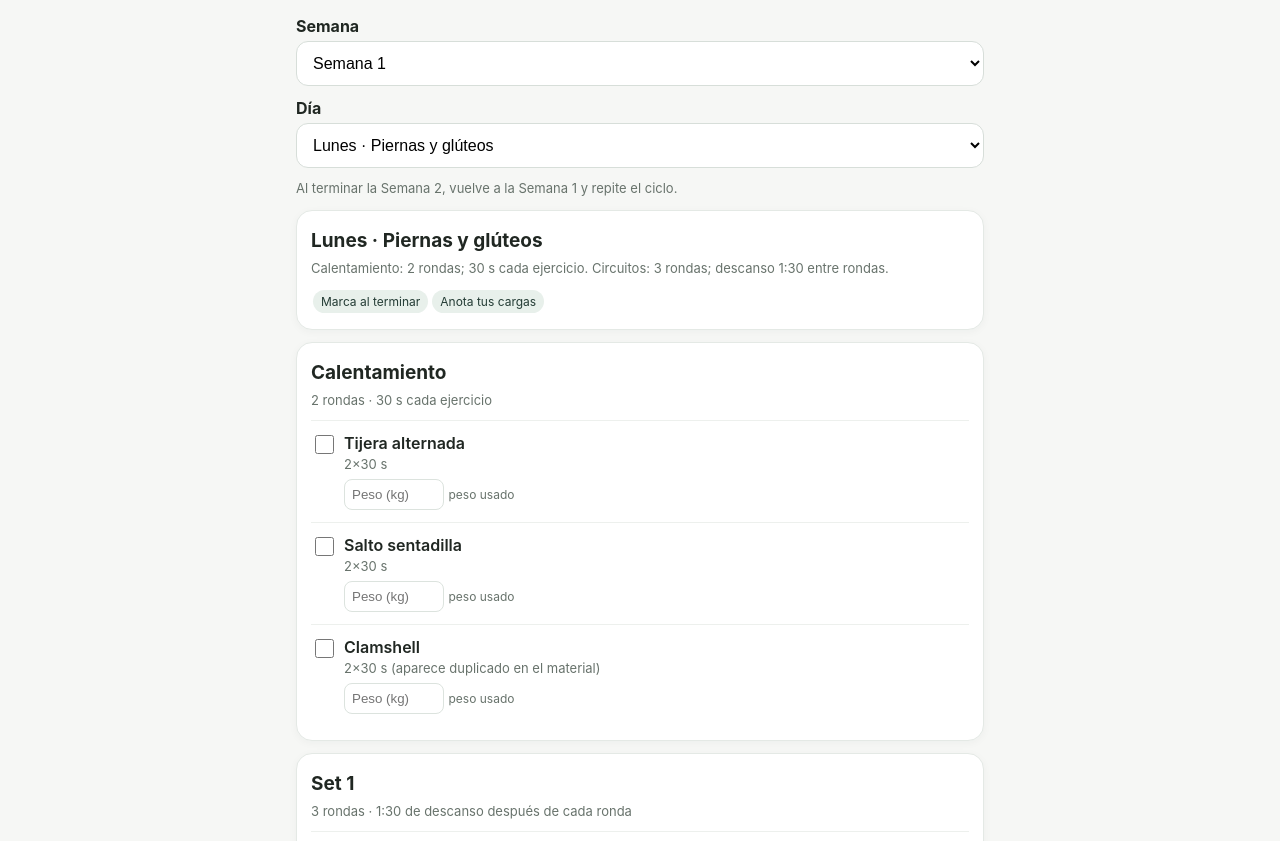
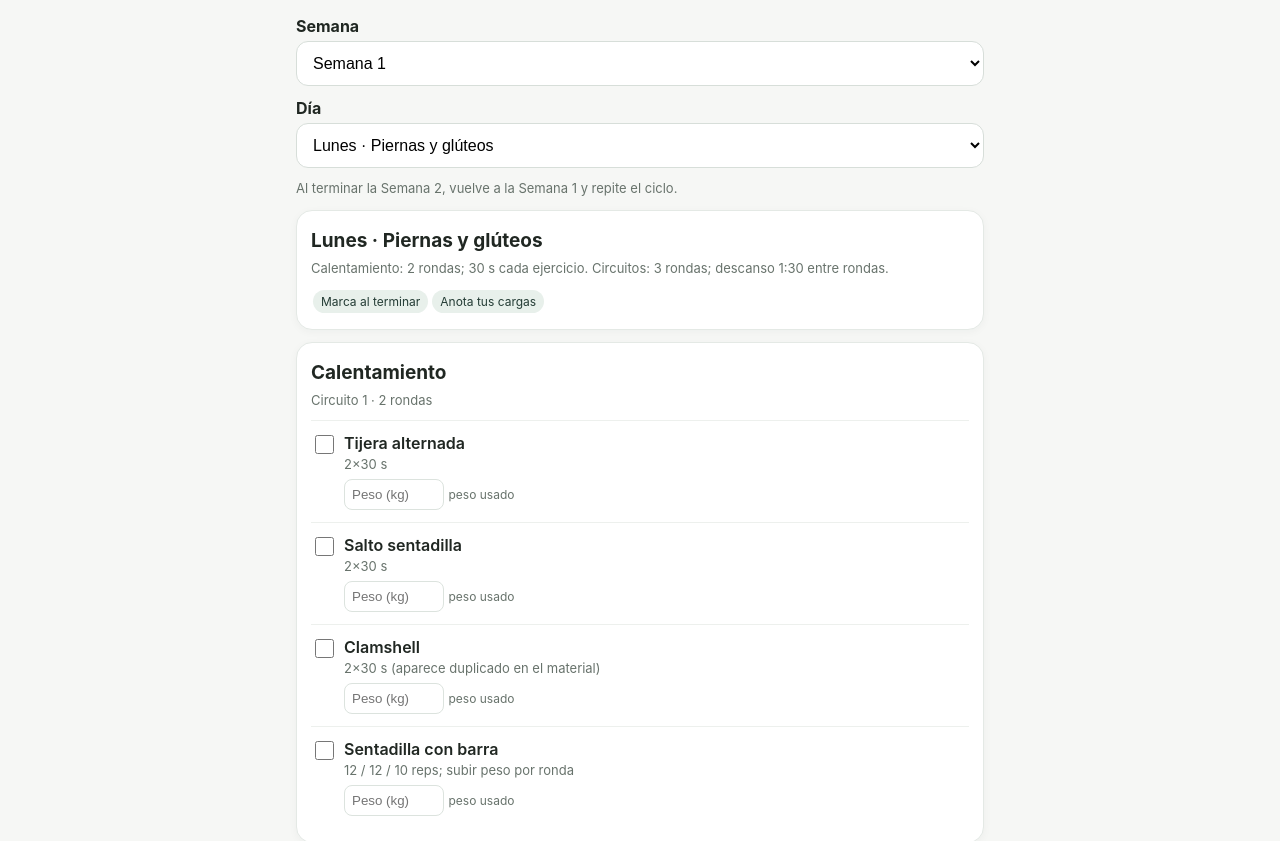
Before and after one commit to camilagarces95-cmd/mi-entrenamiento, a plain HTML site: page index.html in a window 1280 px wide. Shown: the part 95-936 px from the top of the page. Drawn offline with Linux system fonts and the light colour scheme.

Commit message:
Separar cada día por calentamiento, sets, finisher y estiramiento

```diff
--- a/index.html
+++ b/index.html
@@ -92,33 +92,36 @@ const explanations = {
 // Cada número indica cuántos ejercicios consecutivos pertenecen al bloque.
 const sectionPlan = [
 [
-[{title:"Calentamiento",count:3,meta:"2 rondas · 30 s cada ejercicio"},{title:"Set 1",count:1,meta:"3 rondas · 1:30 de descanso después de cada ronda"},{title:"Set 2",count:2,meta:"3 rondas · 1:30 de descanso después de cada ronda"},{title:"Set 3",count:2,meta:"3 rondas · 1:30 de descanso después de cada ronda"},{title:"Finisher",count:1,meta:"2 rondas · sin descanso"}],
-[{title:"Calentamiento",count:4,meta:"2 rondas · 30 s cada ejercicio"},{title:"Set 1",count:3,meta:"3 rondas · 1 min de descanso después de cada ronda"},{title:"Set 2",count:3,meta:"3 rondas · 1 min de descanso después de cada ronda"},{title:"Set 3",count:3,meta:"3 rondas · 1 min de descanso después de cada ronda"},{title:"Set 4",count:3,meta:"3 rondas · 1 min de descanso después de cada ronda"},{title:"Finisher",count:1,meta:"1 ronda"},{title:"Cardio",count:1,meta:"25 min"}],
-[{title:"Calentamiento",count:4,meta:"2 rondas · 30 s cada ejercicio"},{title:"Set 1",count:3,meta:"3 rondas · 1 min de descanso"},{title:"Set 2",count:2,meta:"3 rondas · 1 min de descanso"},{title:"Finisher",count:1,meta:"Sin descanso"}],
-[{title:"Calentamiento",count:4,meta:"2 rondas · 30 s cada ejercicio"},{title:"Set 1",count:3,meta:"3 rondas · 1 min de descanso después de cada ronda"},{title:"Set 2",count:3,meta:"3 rondas · 1 min de descanso después de cada ronda"},{title:"Set 3",count:2,meta:"3 rondas · 1 min de descanso después de cada ronda"},{title:"Set 4",count:3,meta:"3 rondas · 1 min de descanso después de cada ronda"},{title:"Finisher",count:1,meta:"1 ronda"},{title:"Cardio",count:1,meta:"25 min"}],
-[{title:"Calentamiento",count:3,meta:"2 rondas · 30 s cada ejercicio"},{title:"Set 1",count:2,meta:"3 rondas · 1:30 de descanso después de cada ronda"},{title:"Set 2",count:2,meta:"4 rondas · 1:30 de descanso después de cada ronda"},{title:"Set 3",count:2,meta:"3 rondas · 1:30 de descanso después de cada ronda"},{title:"Finisher",count:1,meta:"2 rondas · sin descanso"}],
-[{title:"Calentamiento",count:4,meta:"2 rondas"},{title:"Set 1",count:6,meta:"3 rondas · 1 min de descanso"},{title:"Cardio",count:1,meta:"25 min caminadora"}]
+[{title:"Calentamiento",count:4,meta:"Circuito 1 · 2 rondas"},{title:"Set 1",count:1,meta:"Circuito 1 · 3 rondas · descanso 1:30 después de cada ronda"},{title:"Set 2",count:2,meta:"Circuito 1 · 3 rondas · descanso 1:30 después de cada ronda"},{title:"Set 3",count:2,meta:"Circuito 1 · 3 rondas · descanso 1:30 después de cada ronda"},{title:"Finisher",count:3,meta:"Circuito 1 · 2 rondas · sin descanso"},{title:"Estiramiento",count:4,meta:"Circuito 1 · 3 rondas"}],
+[{title:"Calentamiento",count:4,meta:"Circuito 1 · 2 rondas"},{title:"Set 1",count:3,meta:"Circuito 1 · 3 rondas · descanso 1 min después de cada ronda"},{title:"Set 2",count:3,meta:"Circuito 1 · 3 rondas · descanso 1 min después de cada ronda"},{title:"Set 3",count:3,meta:"Circuito 1 · 3 rondas · descanso 1 min después de cada ronda"},{title:"Set 4",count:3,meta:"Circuito 1 · 3 rondas · descanso 1 min después de cada ronda"},{title:"Finisher",count:1,meta:"Circuito 1 · 1 ronda"},{title:"Cardio",count:1,meta:"25 min"},{title:"Estiramiento",count:4,meta:"Circuito 1 · 2 rondas"}],
+[{title:"Calentamiento",count:4,meta:"Circuito 1 · 2 rondas"},{title:"Set 1",count:4,meta:"Circuito 1 · 3 rondas · descanso 1 min"},{title:"Set 2",count:4,meta:"Circuito 1 · 3 rondas · descanso 1 min"},{title:"Finisher",count:2,meta:"Circuito 1 · sin descanso"},{title:"Estiramiento",count:5,meta:"Circuito 1 · 3 rondas"}],
+[{title:"Calentamiento",count:4,meta:"Circuito 1 · 2 rondas"},{title:"Set 1",count:3,meta:"Circuito 1 · 3 rondas · descanso 1 min después de cada ronda"},{title:"Set 2",count:3,meta:"Circuito 1 · 3 rondas · descanso 1 min después de cada ronda"},{title:"Set 3",count:2,meta:"Circuito 1 · 3 rondas · descanso 1 min después de cada ronda"},{title:"Set 4",count:3,meta:"Circuito 1 · 3 rondas · descanso 1 min después de cada ronda"},{title:"Finisher",count:1,meta:"Circuito 1 · 1 ronda"},{title:"Cardio",count:1,meta:"25 min"},{title:"Estiramiento",count:4,meta:"Circuito 1 · 2 rondas"}],
+[{title:"Calentamiento",count:4,meta:"Circuito 1 · 2 rondas"},{title:"Set 1",count:2,meta:"Circuito 1 · 3 rondas · descanso 1:30 después de cada ronda"},{title:"Set 2",count:2,meta:"Circuito 1 · 4 rondas · descanso 1:30 después de cada ronda"},{title:"Set 3",count:2,meta:"Circuito 1 · 3 rondas · descanso 1:30 después de cada ronda"},{title:"Finisher",count:2,meta:"Circuito 1 · 2 rondas · sin descanso"},{title:"Estiramiento",count:5,meta:"Circuito 1 · 3 rondas"}],
+[{title:"Calentamiento",count:4,meta:"Circuito 1 · 2 rondas"},{title:"Set 1",count:6,meta:"Circuito 1 · 3 rondas · descanso 1 min"},{title:"Cardio",count:1,meta:"25 min caminadora"}]
 ],
 [
-[{title:"Calentamiento",count:4,meta:"2 rondas"},{title:"Set 1",count:2,meta:"3 rondas · 1:30 de descanso después de cada ronda"},{title:"Set 2",count:1,meta:"3 rondas"},{title:"Set 3",count:2,meta:"3 rondas · 1:30 de descanso después de cada ronda"},{title:"Set 4",count:2,meta:"3 rondas · 1:30 de descanso después de cada ronda"},{title:"Finisher",count:1,meta:"1 ronda · sin descanso"}],
-[{title:"Calentamiento",count:4,meta:"2 rondas"},{title:"Set 1",count:3,meta:"3 rondas · 1 min de descanso después de cada ronda"},{title:"Set 2",count:3,meta:"3 rondas · 1 min de descanso después de cada ronda"},{title:"Set 3",count:3,meta:"3 rondas · 1 min de descanso después de cada ronda"},{title:"Set 4",count:4,meta:"3 rondas · 1 min de descanso después de cada ronda"}],
-[{title:"Calentamiento",count:4,meta:"2 rondas · 30 s cada ejercicio"},{title:"Set 1",count:4,meta:"3 rondas · 1 min de descanso"},{title:"Set 2",count:4,meta:"3 rondas · 1 min de descanso"},{title:"Finisher",count:1,meta:"2 rondas · sin descanso"}],
-[{title:"Calentamiento",count:4,meta:"2 rondas"},{title:"Set 1",count:2,meta:"3 rondas · 1 min de descanso después de cada ronda"},{title:"Set 2",count:2,meta:"3 rondas · 1 min de descanso después de cada ronda"},{title:"Set 3",count:1,meta:"3 rondas · 1 min de descanso después de cada ronda"},{title:"Set 4",count:2,meta:"3 rondas · 1 min de descanso después de cada ronda"},{title:"Set 5",count:4,meta:"3 rondas · 1 min de descanso después de cada ronda"}],
-[{title:"Calentamiento",count:4,meta:"2 rondas"},{title:"Set 1",count:1,meta:"4 rondas · 1:30 de descanso"},{title:"Set 2",count:2,meta:"3 rondas"},{title:"Set 3",count:2,meta:"3 rondas · 1:30 de descanso"},{title:"Set 4",count:1,meta:"3 rondas · 1:30 de descanso"},{title:"Finisher",count:1,meta:"2 rondas · sin descanso"}],
-[{title:"Calentamiento",count:4,meta:"2 rondas"},{title:"Set 1",count:6,meta:"3 rondas · 1 min de descanso"},{title:"Cardio",count:1,meta:"25 min caminadora"}]
+[{title:"Calentamiento",count:5,meta:"Circuito 1 · 2 rondas"},{title:"Set 1",count:2,meta:"Circuito 1 · 3 rondas · descanso 1:30 después de cada ronda"},{title:"Set 2",count:1,meta:"Circuito 1 · 3 rondas"},{title:"Set 3",count:2,meta:"Circuito 1 · 3 rondas · descanso 1:30 después de cada ronda"},{title:"Set 4",count:2,meta:"Circuito 1 · 3 rondas · descanso 1:30 después de cada ronda"},{title:"Finisher",count:1,meta:"Circuito 1 · 1 ronda · sin descanso"},{title:"Estiramiento",count:4,meta:"Circuito 1 · 3 rondas"}],
+[{title:"Calentamiento",count:5,meta:"Circuito 1 · 2 rondas"},{title:"Set 1",count:3,meta:"Circuito 1 · 3 rondas · descanso 1 min después de cada ronda"},{title:"Set 2",count:3,meta:"Circuito 1 · 3 rondas · descanso 1 min después de cada ronda"},{title:"Set 3",count:3,meta:"Circuito 1 · 3 rondas · descanso 1 min después de cada ronda"},{title:"Set 4",count:4,meta:"Circuito 1 · 3 rondas · descanso 1 min después de cada ronda"},{title:"Estiramiento",count:4,meta:"Circuito 1 · 2 rondas"}],
+[{title:"Calentamiento",count:4,meta:"Circuito 1 · 2 rondas"},{title:"Set 1",count:4,meta:"Circuito 1 · 3 rondas · descanso 1 min"},{title:"Set 2",count:4,meta:"Circuito 1 · 3 rondas · descanso 1 min"},{title:"Finisher",count:2,meta:"Circuito 1 · 2 rondas · sin descanso"},{title:"Estiramiento",count:4,meta:"Circuito 1 · 3 rondas"}],
+[{title:"Calentamiento",count:5,meta:"Circuito 1 · 2 rondas"},{title:"Set 1",count:2,meta:"Circuito 1 · 3 rondas · descanso 1 min después de cada ronda"},{title:"Set 2",count:2,meta:"Circuito 1 · 3 rondas · descanso 1 min después de cada ronda"},{title:"Set 3",count:1,meta:"Circuito 1 · 3 rondas · descanso 1 min después de cada ronda"},{title:"Set 4",count:2,meta:"Circuito 1 · 3 rondas · descanso 1 min después de cada ronda"},{title:"Set 5",count:4,meta:"Circuito 1 · 3 rondas · descanso 1 min después de cada ronda"},{title:"Estiramiento",count:4,meta:"Circuito 1 · 2 rondas"}],
+[{title:"Calentamiento",count:5,meta:"Circuito 1 · 2 rondas"},{title:"Set 1",count:1,meta:"Circuito 1 · 4 rondas · descanso indicado 1:30"},{title:"Set 2",count:2,meta:"Circuito 1 · 3 rondas"},{title:"Set 3",count:2,meta:"Circuito 1 · 3 rondas · descanso indicado 1:30"},{title:"Set 4",count:1,meta:"Circuito 1 · 3 rondas · descanso indicado 1:30"},{title:"Finisher",count:2,meta:"Circuito 1 · 2 rondas · sin descanso"},{title:"Estiramiento",count:4,meta:"Circuito 1 · 3 rondas"}],
+[{title:"Calentamiento",count:4,meta:"Circuito 1 · 2 rondas"},{title:"Set 1",count:6,meta:"Circuito 1 · 3 rondas · descanso 1 min"},{title:"Cardio",count:1,meta:"25 min caminadora"}]
 ]
 ];
 
 const days=document.getElementById('day'),week=document.getElementById('week'),out=document.getElementById('workout');
 function key(){return 'mi-entrenamiento-'+week.value+'-'+days.value}
 function renderDays(){days.innerHTML='';data[+week.value].forEach((d,i)=>{let o=document.createElement('option');o.value=i;o.textContent=d[0];days.append(o)});days.value='0';render()}
-function render(){let d=data[+week.value][+days.value];let saved=JSON.parse(localStorage.getItem(key())||'{}');out.innerHTML=`<section class="card"><h2>${d[0]}</h2><div class="meta">${d[1]}</div><div><span class="tag">Marca al terminar</span><span class="tag">Anota tus cargas</span></div></section>`;
+function render(){
+let d=data[+week.value][+days.value];
+let saved=JSON.parse(localStorage.getItem(key())||'{}');
+out.innerHTML=`<section class="card"><h2>${d[0]}</h2><div class="meta">${d[1]}</div><div><span class="tag">Marca al terminar</span><span class="tag">Anota tus cargas</span></div></section>`;
 let exerciseIndex=0;
 sectionPlan[+week.value][+days.value].forEach(section=>{
 let block=document.createElement('section');block.className='card';
 block.innerHTML=`<h2>${section.title}</h2><div class="meta">${section.meta}</div>`;
 for(let n=0;n<section.count;n++){
-let raw=d[exerciseIndex+2]; if(raw===undefined) break;
+let raw=d[exerciseIndex+2];if(raw===undefined)break;
 let [name,detail]=raw.split('|');let id='e'+exerciseIndex;let val=saved[id]||{};
 let row=document.createElement('div');row.className='item';
 row.innerHTML=`<input type="checkbox" ${val.done?'checked':''} aria-label="Completado"><div><div class="name">${name}</div><div class="detail">${detail||''}</div>${explanations[name]?`<div class="explain"><b>Cómo hacerlo:</b> ${explanations[name]}</div>`:''}<input class="weight" placeholder="Peso (kg)" value="${val.weight||''}" aria-label="Peso usado"> <span class="note">peso usado</span></div>`;
@@ -128,14 +131,12 @@ cb.addEventListener('change',save);wt.addEventListener('input',save);block.appen
 }
 out.append(block);
 });
-// No dejar ejercicios fuera si un día tiene más elementos que los bloques definidos.
-if(exerciseIndex < d.length-2){
-let extra=document.createElement('section');extra.className='card';
-extra.innerHTML='<h2>Más ejercicios del día</h2><div class="meta">Se muestran en el orden original del plan</div>';
-while(exerciseIndex < d.length-2){
+if(exerciseIndex<d.length-2){
+let extra=document.createElement('section');extra.className='card';extra.innerHTML='<h2>Otros ejercicios</h2><div class="meta">Elementos restantes de la guía, en su orden original</div>';
+while(exerciseIndex<d.length-2){
 let raw=d[exerciseIndex+2];let [name,detail]=raw.split('|');let id='e'+exerciseIndex;let val=saved[id]||{};
 let row=document.createElement('div');row.className='item';
-row.innerHTML=`<input type="checkbox" ${val.done?'checked':''} aria-label="Completado"><div><div class="name">${name}</div><div class="detail">${detail||''}</div>${explanations[name]?`<div class="explain"><b>Cómo hacerlo:</b> ${explanations[name]}</div>`:''}<input class="weight" placeholder="Peso (kg)" value="${val.weight||''}" aria-label="Peso usado"> <span class="note">peso usado</span></div>`;
+row.innerHTML=`<input type="checkbox" ${val.done?'checked':''} aria-label="Completado"><div><div class="name">${name}</div><div class="detail">${detail||''}</div><input class="weight" placeholder="Peso (kg)" value="${val.weight||''}" aria-label="Peso usado"></div>`;
 let cb=row.querySelector('input[type=checkbox]'),wt=row.querySelector('.weight');
 function save(){saved[id]={done:cb.checked,weight:wt.value};localStorage.setItem(key(),JSON.stringify(saved))}
 cb.addEventListener('change',save);wt.addEventListener('input',save);extra.append(row);exerciseIndex++;
```
